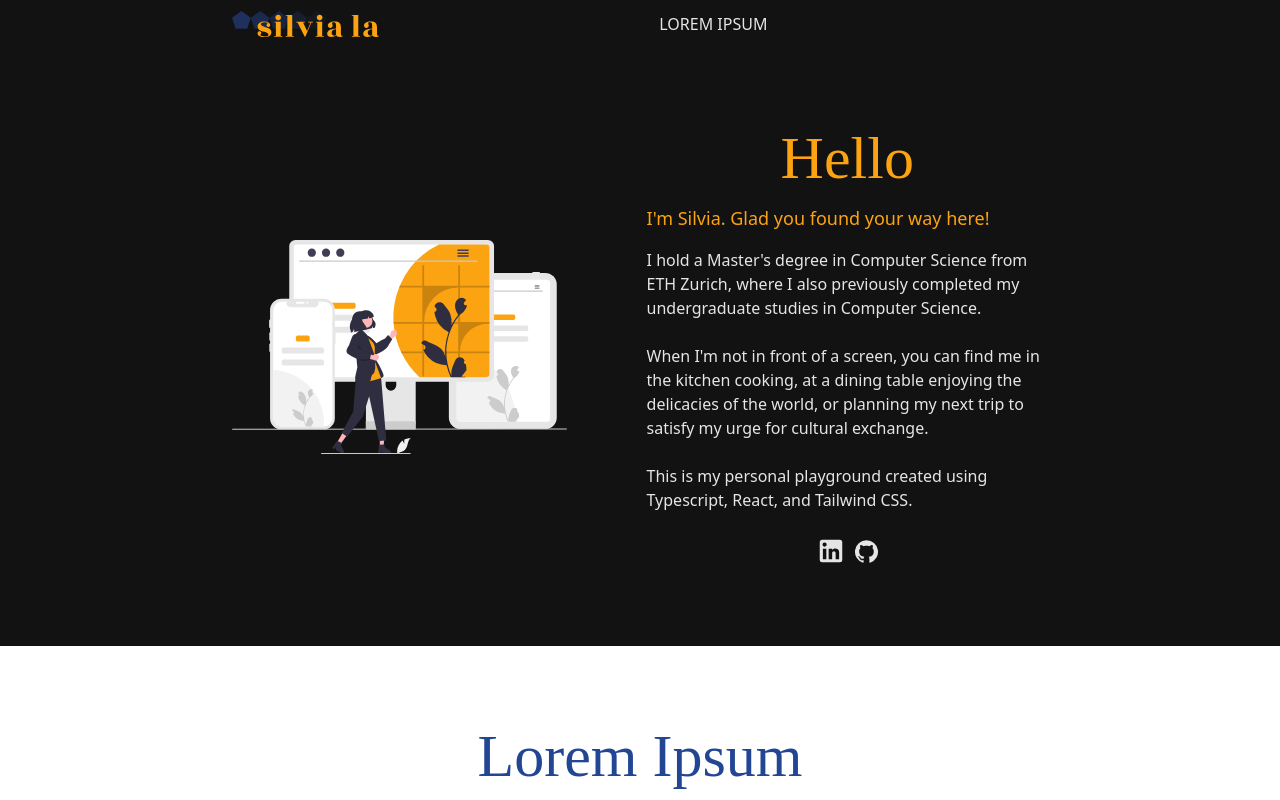
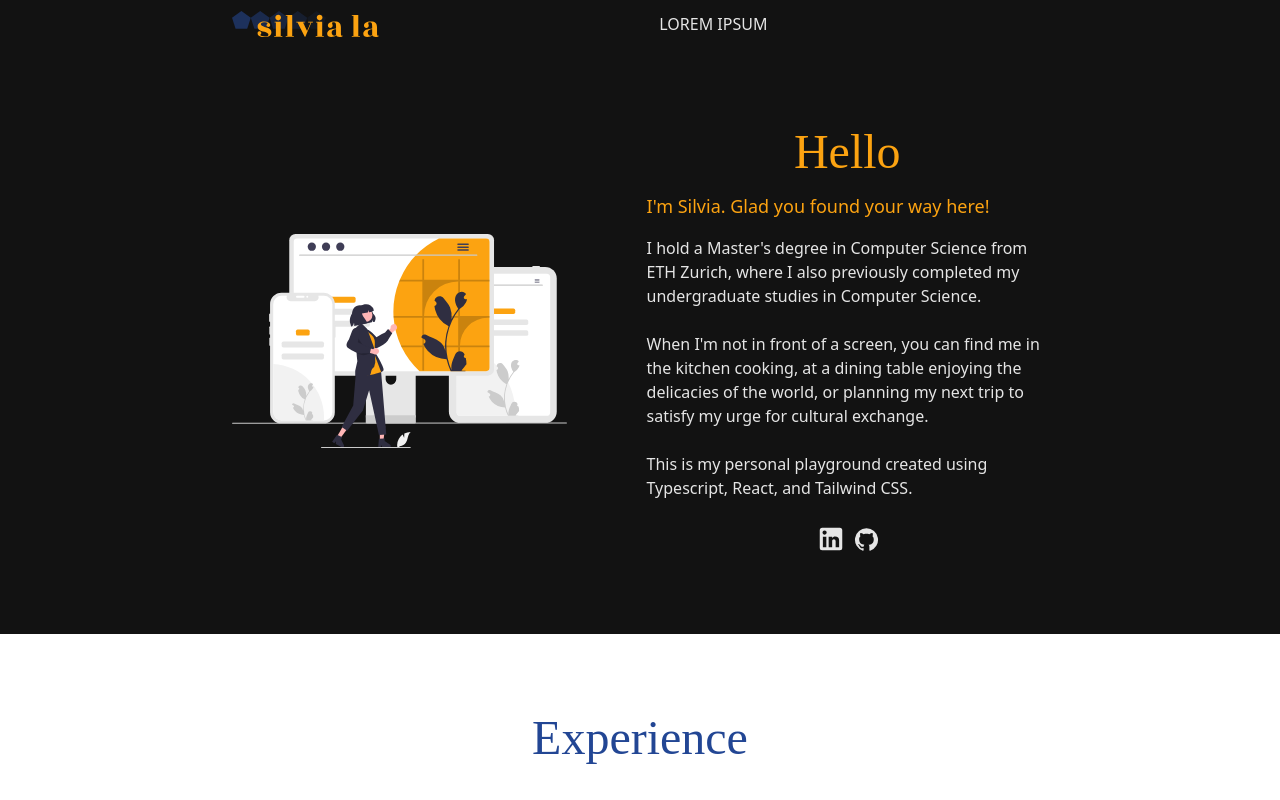
Before and after one commit to sla8/personal-website, a React (Create React App) app: page / in a window 1280 px wide. Shown: the top 800 px of the page. Built offline with nearby package versions, Linux system fonts and the light colour scheme.

Commit message:
placeholder for timeline

```diff
--- a/src/components/Navbar.tsx
+++ b/src/components/Navbar.tsx
@@ -1,7 +1,7 @@
 import { Component } from 'react';
 import { Link } from 'react-scroll';
 import logo from 'images/logo-silviala.svg';
-import { title as helloTitle } from 'res/landing/hello';
+import { id as helloId } from 'res/landing/hello';
 
 interface NavbarLinkInput {
   key: string;
@@ -33,7 +33,7 @@ export default class Navbar extends Component {
         key="navbar-logo"
         className="cursor-pointer"
         activeClass=""
-        to={helloTitle}
+        to={helloId}
         spy={true}
         smooth={true}
         offset={-64}
--- a/src/components/Section.tsx
+++ b/src/components/Section.tsx
@@ -1,26 +1,28 @@
 interface SectionInput {
   id: string;
-  dark: boolean;
+  darkBg: boolean;
   content: JSX.Element;
 }
 
 export function Section(props: SectionInput) {
   let contentContainer = createContentContainer(props.content);
-  return createSectionContainer(props.id, props.dark, contentContainer);
+  return createSectionContainer(props.id, props.darkBg, contentContainer);
 }
 
 export function createTextSectionContent(
-  dark: boolean,
+  darkBg: boolean,
   title?: string,
   subtitle?: string,
   text?: string
 ) {
   return (
     <div>
-      <h1 className={`${dark ? 'h1-light' : 'h1-dark'}`}>{title}</h1>
-      <h2 className={`${dark ? 'h2-light' : 'h2-dark'}`}>{subtitle}</h2>
+      <h1 className={`${darkBg ? 'h1-light' : 'h1-dark'}`}>{title}</h1>
+      <h2 className={`${darkBg ? 'h2-light' : 'h2-dark'}`}>{subtitle}</h2>
       <p
-        className={`ext-justify ${dark ? 'text-textwhite' : 'text-textblack'}`}
+        className={`ext-justify ${
+          darkBg ? 'text-textwhite' : 'text-textblack'
+        }`}
       >
         {text}
       </p>
@@ -48,13 +50,15 @@ function createContentContainer(content: JSX.Element) {
 
 function createSectionContainer(
   id: string,
-  dark: boolean,
+  darkBg: boolean,
   content: JSX.Element
 ) {
   return (
     <div
       id={id}
-      className={`flex flex-col items-center ${dark ? 'bg-black' : 'bg-white'}`}
+      className={`flex flex-col items-center ${
+        darkBg ? 'bg-black' : 'bg-white'
+      }`}
     >
       {content}
     </div>
--- a/src/components/Sidebar.tsx
+++ b/src/components/Sidebar.tsx
@@ -3,7 +3,7 @@ import { Link } from 'react-scroll';
 import { slide as Menu } from 'react-burger-menu';
 import 'components/Sidebar.css';
 import logo from 'images/logo-silviala.svg';
-import { title as helloTitle } from 'res/landing/hello';
+import { id as helloId } from 'res/landing/hello';
 
 export default class Sidebar extends Component<{}, { menuOpen: boolean }> {
   constructor(props: any) {
@@ -32,7 +32,7 @@ export default class Sidebar extends Component<{}, { menuOpen: boolean }> {
         <Link
           key="sidebar-logo"
           activeClass="active"
-          to={helloTitle}
+          to={helloId}
           spy={true}
           smooth={true}
           offset={-64}
--- a/src/content/Landing.tsx
+++ b/src/content/Landing.tsx
@@ -1,22 +1,24 @@
 import Hello from './landing/Hello';
 import LoremIpsum from './landing/LoremIpsum';
+import Timeline from './landing/Timeline';
 
 export interface LandingSectionInput {
-  darkBackground: boolean;
+  darkBg: boolean;
 }
 
 export default function Landing() {
-  var darkBackground = false;
+  var darkBg = false;
 
   function computeBackground() {
-    darkBackground = darkBackground ? false : true;
-    return darkBackground;
+    darkBg = darkBg ? false : true;
+    return darkBg;
   }
 
   return (
     <div>
-      <Hello darkBackground={computeBackground()} />
-      <LoremIpsum darkBackground={computeBackground()} />
+      <Hello darkBg={computeBackground()} />
+      <Timeline darkBg={computeBackground()} />
+      <LoremIpsum darkBg={computeBackground()} />
     </div>
   );
 }
--- a/src/content/landing/Hello.tsx
+++ b/src/content/landing/Hello.tsx
@@ -3,11 +3,7 @@ import {
   createSplitSectionContent,
   createTextSectionContent,
 } from 'components/Section';
-import {
-  title as helloTitle,
-  subtitle as helloSubtitle,
-  text as helloText,
-} from 'res/landing/hello';
+import { id, title, subtitle, text } from 'res/landing/hello';
 import womanReading from 'images/woman_web.svg';
 import { LandingSectionInput } from 'content/Landing';
 import LinkedInIcon from '@mui/icons-material/LinkedIn';
@@ -16,19 +12,19 @@ import GitHubIcon from '@mui/icons-material/GitHub';
 export default function Hello(props: LandingSectionInput) {
   return (
     <Section
-      id={helloTitle}
-      dark={props.darkBackground}
-      content={createHelloContent(props.darkBackground)}
+      id={id}
+      darkBg={props.darkBg}
+      content={createHelloContent(props.darkBg)}
     />
   );
 }
 
-function createHelloContent(dark: boolean) {
+function createHelloContent(darkBg: boolean) {
   let textContent = (
     <div className="w-full pt-12 sm:pt-0 sm:ml-10 md:pt-0 md:ml-20">
-      {createTextSectionContent(dark, helloTitle, helloSubtitle, helloText)}
+      {createTextSectionContent(darkBg, title, subtitle, text)}
       <br />
-      {createSocialSubsection(dark)}
+      {createSocialSubsection(darkBg)}
     </div>
   );
   let imageContent = (
@@ -39,10 +35,10 @@ function createHelloContent(dark: boolean) {
   return createSplitSectionContent(imageContent, textContent);
 }
 
-function createSocialSubsection(dark: boolean) {
+function createSocialSubsection(darkBg: boolean) {
   return (
     <div
-      className={`text-center ${dark ? 'text-textwhite' : 'text-textblack'}`}
+      className={`text-center ${darkBg ? 'text-textwhite' : 'text-textblack'}`}
     >
       <a href="https://www.linkedin.com/in/sla8">
         <LinkedInIcon sx={{ fontSize: { xs: 30, sm: 30 } }} />
--- a/src/content/landing/LoremIpsum.tsx
+++ b/src/content/landing/LoremIpsum.tsx
@@ -6,9 +6,9 @@ export default function LoremIpsum(props: LandingSectionInput) {
   return (
     <Section
       id="test-section"
-      dark={props.darkBackground}
+      darkBg={props.darkBg}
       content={createTextSectionContent(
-        props.darkBackground,
+        props.darkBg,
         'Lorem Ipsum',
         undefined,
         loremIpsum
--- /dev/null
+++ b/src/content/landing/Timeline.tsx
@@ -0,0 +1,14 @@
+import { Section, createTextSectionContent } from 'components/Section';
+import { LandingSectionInput } from 'content/Landing';
+import { subtitle, text, title } from 'res/landing/timeline';
+
+export default function Timeline(props: LandingSectionInput) {
+  let textContent = createTextSectionContent(
+    props.darkBg,
+    title,
+    subtitle,
+    text
+  );
+  let content = <div>{textContent}</div>;
+  return <Section id="timeline-section" darkBg={false} content={content} />;
+}
--- a/src/index.css
+++ b/src/index.css
@@ -32,8 +32,8 @@
 
   .h1-light {
     font-family: 'Rozha One';
-    @apply text-5xl;
-    @apply md:text-6xl;
+    @apply text-4xl;
+    @apply md:text-5xl;
     @apply mb-4;
     @apply text-center;
     @apply antialiased;
@@ -43,7 +43,7 @@
   .h1-dark {
     font-family: 'Rozha One';
     @apply text-4xl;
-    @apply md:text-6xl;
+    @apply md:text-5xl;
     @apply mb-4;
     @apply text-center;
     @apply antialiased;
--- a/src/res/landing/hello.ts
+++ b/src/res/landing/hello.ts
@@ -1,3 +1,4 @@
+export const id: string = 'landing-hello';
 export const title: string = 'Hello';
 
 export const subtitle: string = `I'm Silvia. Glad you found your way here!`;
--- /dev/null
+++ b/src/res/landing/timeline.ts
@@ -0,0 +1,4 @@
+export const id: string = 'landing-timeline';
+export const title: string = 'Experience';
+export const subtitle: string = '';
+export const text: string = ``;
```
